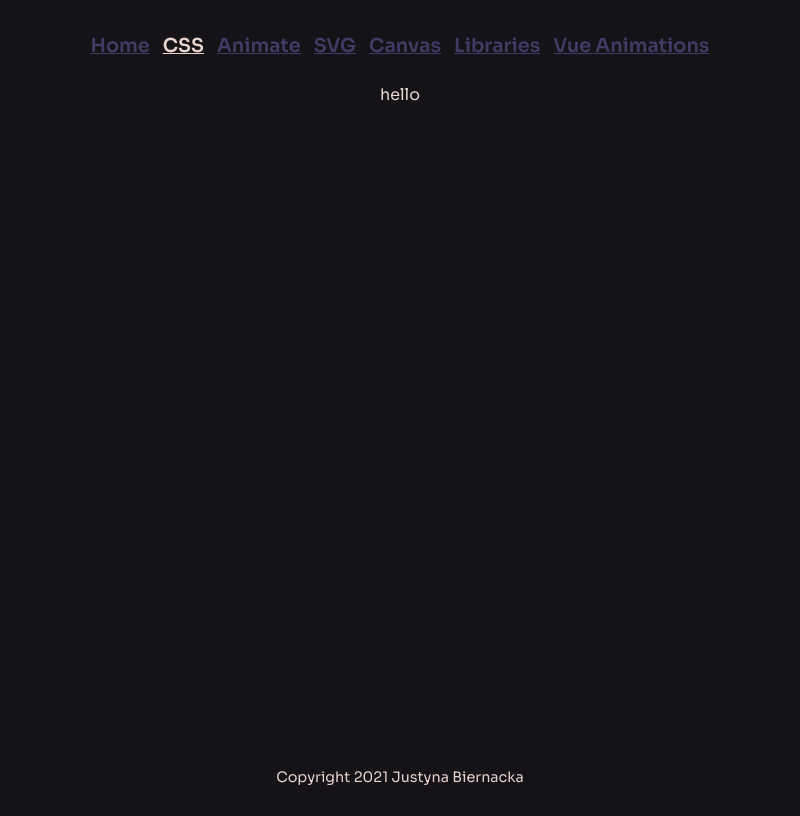
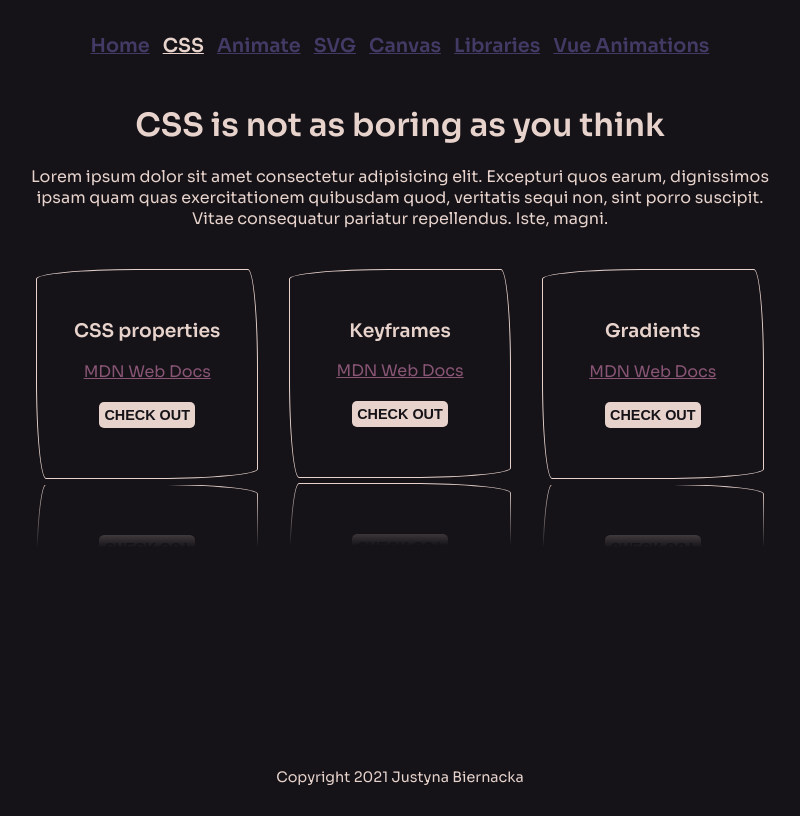
Before and after one commit to freefrogs/DiveIntoAnimations, a Vue app: page /css in a window 1280 px wide. Shown: the whole page, without its empty margins (240-1040 px from the left). Built offline with nearby package versions, Linux system fonts and the light colour scheme.

Commit message:
Add Css route main view

```diff
--- a/src/App.vue
+++ b/src/App.vue
@@ -28,10 +28,11 @@ export default {
 @import url('https://fonts.googleapis.com/css?family=Sora:400,600&display=swap');
 
 :root {
-  --primary_dark: #151318; // #1E0233
+  --primary_dark: #151318; //
   --dark: #433b66;
   --primary_light: #E7D3CC;
   --details: #895575;
+  --details2: rgba(147, 10, 252, 0.8);
   --font: 'Sora', Verdana, sans-serif;
   --title: show_title 0.7s cubic-bezier(0.250, 0.460, 0.450, 0.940) both;
   --slide_l: slide_left 0.5s cubic-bezier(0.250, 0.460, 0.450, 0.940) both;
@@ -53,9 +54,31 @@ body {
   -moz-osx-font-smoothing: grayscale;
   text-align: center;
   padding-bottom: 40px;
+  max-width: 1400px;
   a {
-    font-weight: bold;
     color: var(--details);
+    transition: .3s ease-in-out;
+    &:hover {
+      color: var(--primary_light)
+    }
+  }
+  .button {
+    display: block;
+    border: none;
+    padding: 5px;
+    margin: 20px auto;
+    cursor: pointer;
+    font-weight: 600;
+    font-size: 0.9em;
+    text-transform: uppercase;
+    border-radius: 5px;
+    background: var(--primary_light);
+    color: var(--primary_dark);
+    transition: .3s ease-in-out;
+    &:hover {
+      color: var(--primary_light);
+      background: var(--primary_dark);
+    }
   }
 }
 
@@ -67,8 +90,8 @@ body {
   margin: 0 auto;
   font-size: 1.2em;
   a {
+    font-weight: bold;
     color: var(--dark);
-    transition: .3s ease-in-out;
     &:hover {
       color: var(--details);
     }
@@ -93,6 +116,20 @@ body {
   transition: all .4s ease-in;
 }
 
+// v-for transition
+.show-enter-from {
+  opacity: 0;
+}
+.show-enter-active {
+  transition: all .4s ease-out;
+}
+.show-leave-to {
+  opacity: 0;
+}
+.show-leave-active {
+  transition: all .4s ease-in;
+}
+
 // keyframes
 @keyframes show_title {
   0% { transform: scale(3); opacity: 0; }
--- a/src/components/Agenda.vue
+++ b/src/components/Agenda.vue
@@ -5,7 +5,7 @@
       <li class="agenda__item agenda__item--1">CSS is not as boring as you think</li>
       <li class="agenda__item agenda__item--2">What is the Element.animate()</li>
       <li class="agenda__item agenda__item--3">SVG - is it really that hard?</li>
-      <li class="agenda__item agenda__item--4">canvas - mysterious HTML5 tag</li>
+      <li class="agenda__item agenda__item--4">Canvas - mysterious HTML5 tag</li>
       <li class="agenda__item agenda__item--5">Try with the library</li>
       <li class="agenda__item agenda__item--6">How to animate with Vue</li>
     </ul>
--- a/src/views/Css.vue
+++ b/src/views/Css.vue
@@ -1,15 +1,105 @@
 <template>
-  <div>
-    hello
+  <div class="css">
+    <h1>CSS is not as boring as you think</h1>
+    <p>Lorem ipsum dolor sit amet consectetur adipisicing elit. Excepturi quos earum, dignissimos ipsam quam quas exercitationem quibusdam quod, veritatis sequi non, sint porro suscipit. Vitae consequatur pariatur repellendus. Iste, magni.</p>
+    <transition name="show" mode="out-in">
+      <div
+        v-if="!showProperties && !showKeyframes && !showGradients"
+        class="cards__box"
+      >
+        <div
+          v-for="card in cards"
+          :key="card.id"
+          class="card"
+        >
+          <h3>{{ card.title }}</h3>
+          <a :href="card.docs" target="_blank">MDN Web Docs</a>
+          <button
+            class="button"
+            @click="card.show"
+          >Check out</button>
+        </div>
+      </div>
+    </transition>
+    <transition name="show" mode="out-in">
+    </transition>
+    <transition name="show" mode="out-in">
+    </transition>
   </div>
 </template>
 
 <script>
 export default {
-
+  name: 'Css',
+  data() {
+    return {
+      showProperties: false,
+      showKeyframes: false,
+      showGradients: false,
+      cards: [
+        {
+          id: 'css_properties',
+          title: 'CSS properties',
+          docs: 'https://developer.mozilla.org/en-US/docs/Web/CSS/Reference',
+          show: this.changePropertiesStatus
+        },
+        {
+          id: 'keyframes',
+          title: 'Keyframes',
+          docs: 'https://developer.mozilla.org/en-US/docs/Web/CSS/@keyframes',
+          show: this.changeKeyframesStatus
+        },
+        {
+          id: 'gradients',
+          title: 'Gradients',
+          docs: 'https://developer.mozilla.org/en-US/docs/Web/CSS/CSS_Images/Using_CSS_gradients',
+          show: this.changeGradientsStatus
+        },
+      ]
+    }
+  },
+  methods: {
+    changePropertiesStatus() {
+      this.showProperties = !this.showProperties
+    },
+    changeKeyframesStatus() {
+      this.showKeyframes = !this.showKeyframes
+    },
+    changeGradientsStatus() {
+      this.showGradients = !this.showGradients
+    }
+  }
 }
 </script>
 
 <style lang="scss">
-
+.css {
+  width: 60%;
+  margin: 0 auto;
+  .cards__box {
+    margin-top: 40px;
+    display: flex;
+    justify-content: space-around;
+    align-items: center;
+  }
+  .card {
+    border-radius: 100px 10px 100px 10px / 10px 100px 10px 100px;
+    border: 1px solid var(--primary_light);
+    padding: 30px 20px;
+    min-width: 180px;
+    -webkit-box-reflect: below 5px linear-gradient(transparent 70%, var(--primary_dark));
+    &:first-child {
+      animation: var(--slide_l);
+      animation-delay: 0.6s !important;
+    }
+    &:nth-child(2) {
+      animation: var(--title);
+      animation-delay: 0.8s !important;
+    }
+    &:last-child {
+      animation: var(--slide_r);
+      animation-delay: 0.4s !important;
+    }
+  }
+}
 </style>
--- a/src/views/Home.vue
+++ b/src/views/Home.vue
@@ -6,7 +6,7 @@
     <h1>Dive Into Animation</h1>
     <p>
       This application was created to show that animations can be obtained not only by using libraries.<br>
-      However, it does not change the fact that using libraries you can easily create amazing animations.<br>
+      However, it does not change the fact that by using libraries you can easily create amazing animations.<br>
       Interesting effects can be also obtained by using mechanisms built into the browser.<br>
       Of course, we are talking about browsers other than IE ;-).
     </p>
```
